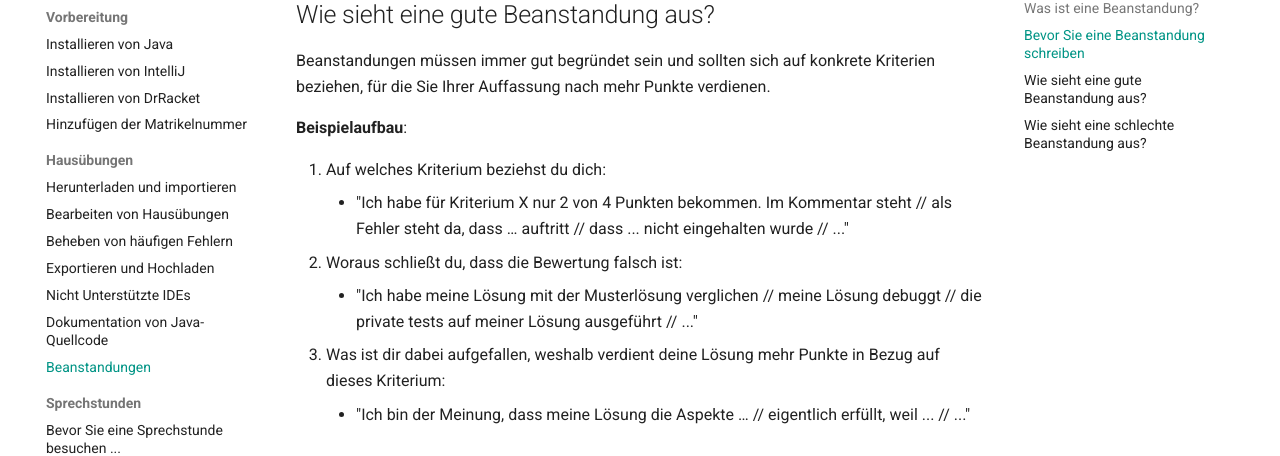
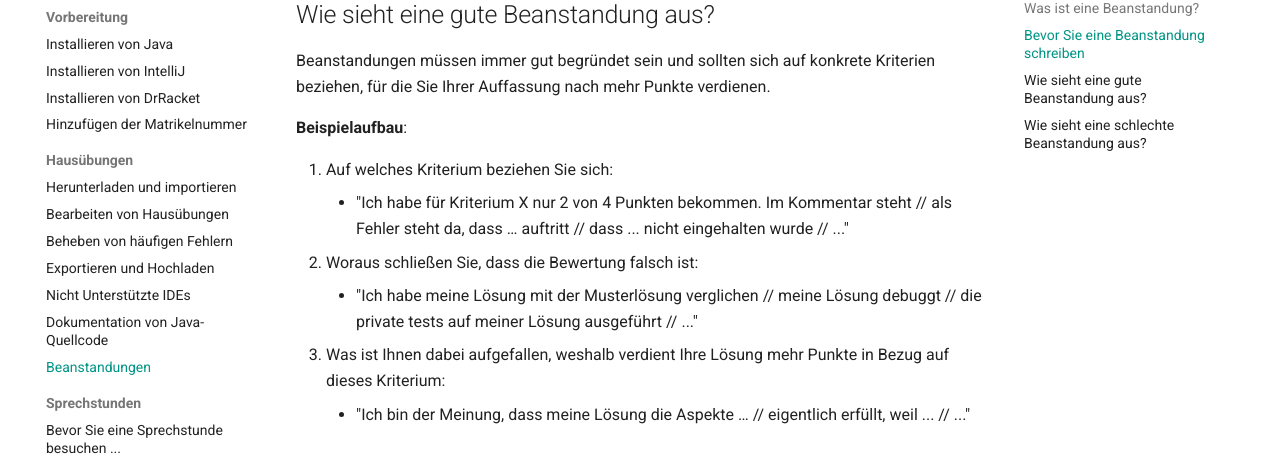
Before and after one commit to tudagrade/wiki, an MkDocs documentation site: the page built from docs/exercises/complaints.md, in a window 1280 px wide and 900 px high, scrolled down 955 px. Shown: the part 100-556 px from the top of the window. Built offline with MkDocs 1.6.1 and Material for MkDocs 9.7.7, drawn with Linux system fonts in a browser that asks for light colours; comment, search, counter and statistics services are not loaded.

Commit message:
du -> Sie

```diff
--- a/docs/exercises/complaints.md
+++ b/docs/exercises/complaints.md
@@ -26,11 +26,11 @@ Beanstandungen müssen immer gut begründet sein und sollten sich auf konkrete K
 
 **Beispielaufbau**:
 
-1. Auf welches Kriterium beziehst du dich:
+1. Auf welches Kriterium beziehen Sie sich:
     * "Ich habe für Kriterium X nur 2 von 4 Punkten bekommen. Im Kommentar steht // als Fehler steht da, dass … auftritt // dass ... nicht eingehalten wurde // ..."
-2. Woraus schließt du, dass die Bewertung falsch ist:
+2. Woraus schließen Sie, dass die Bewertung falsch ist:
     * "Ich habe meine Lösung mit der Musterlösung verglichen // meine Lösung debuggt // die private tests auf meiner Lösung ausgeführt // ..."
-3. Was ist dir dabei aufgefallen, weshalb verdient deine Lösung mehr Punkte in Bezug auf dieses Kriterium:
+3. Was ist Ihnen dabei aufgefallen, weshalb verdient Ihre Lösung mehr Punkte in Bezug auf dieses Kriterium:
     * "Ich bin der Meinung, dass meine Lösung die Aspekte … // eigentlich erfüllt, weil ... // ..."
 
 ## Wie sieht eine schlechte Beanstandung aus?
```
